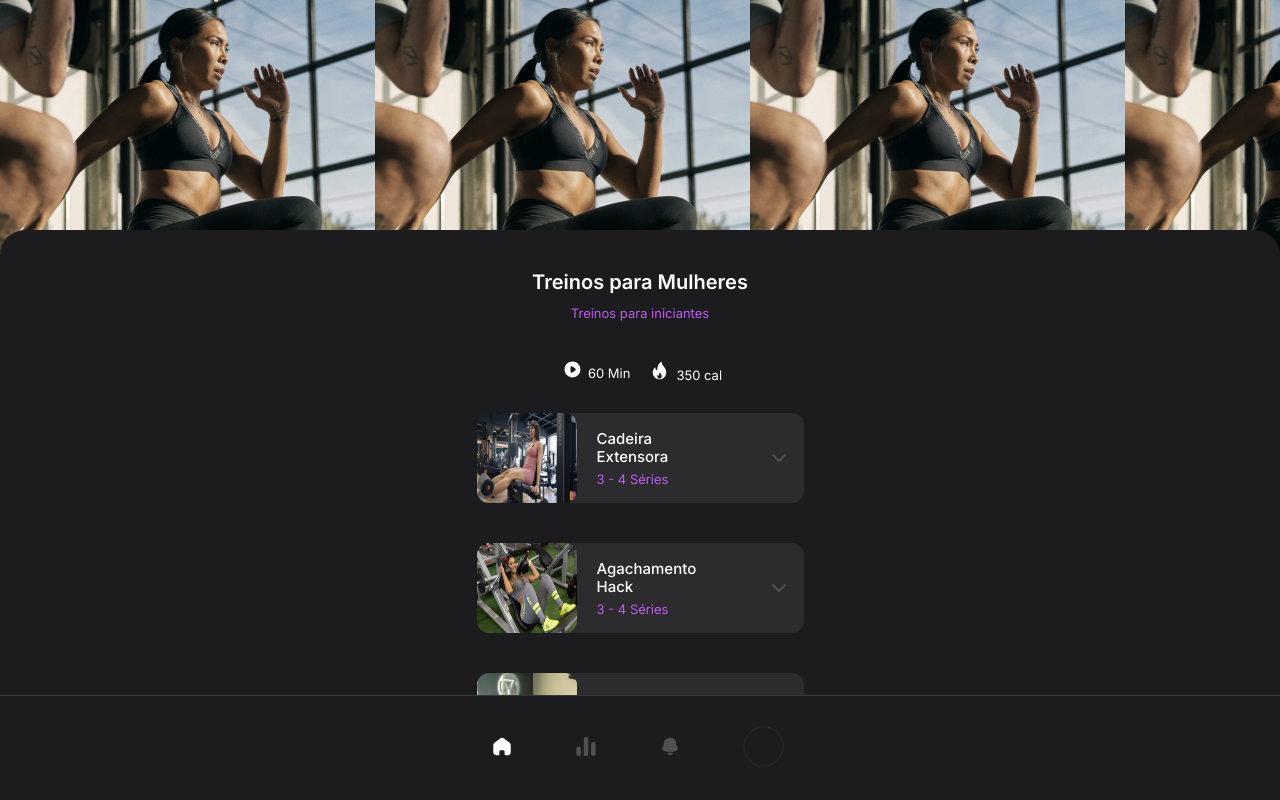
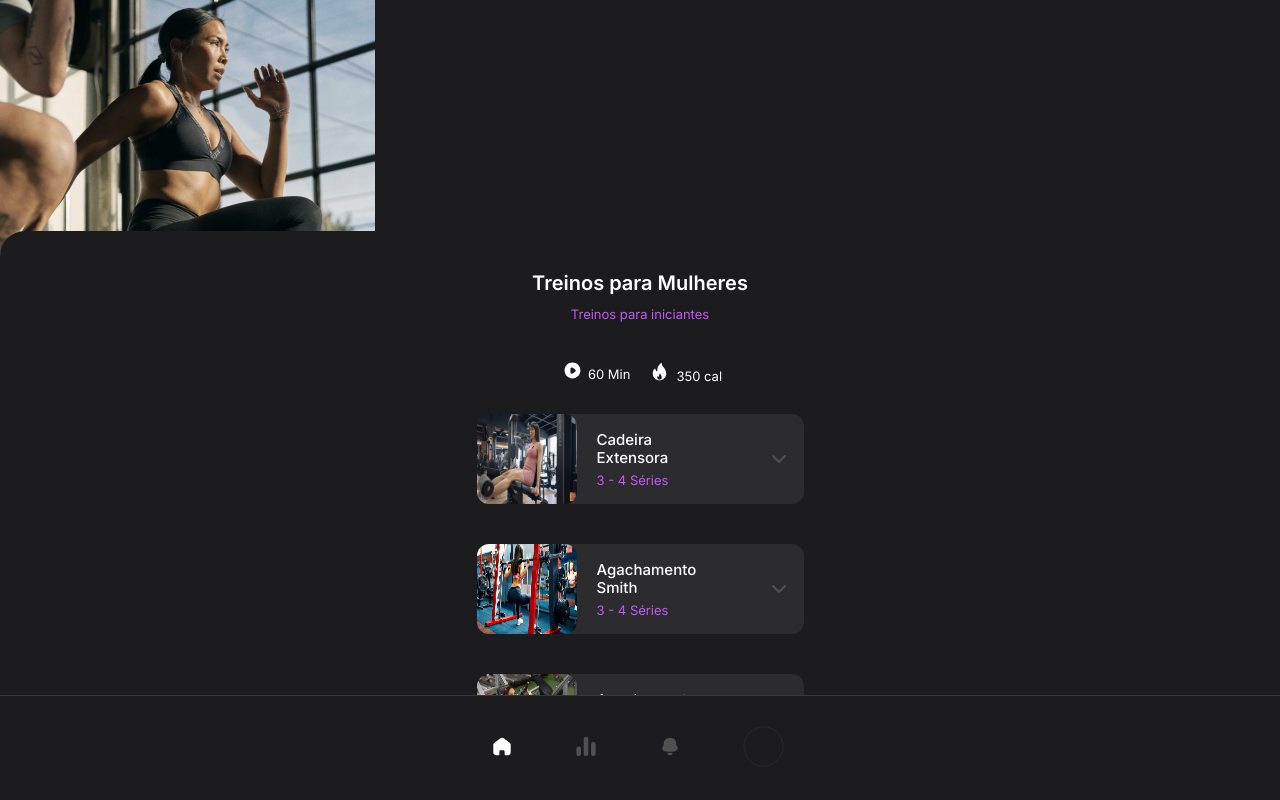
Before and after one commit to Gabrielk127/WorkoutApp, a plain HTML site: page index.html in a window 1280 px wide. Both pictures are taken after a click on the link 503 px from the left and 747 px from the top of the page. Shown: the top 800 px of the page. Drawn offline with Linux system fonts and the light colour scheme.

Commit message:
fix bugs1

```diff
--- a/index.html
+++ b/index.html
@@ -17,7 +17,7 @@
     <div class="page">
 
 
-        <div class="page1 hide">
+        <div class="page1">
 
 
             <header>
@@ -65,7 +65,7 @@
         </div>
 
 
-        <div class="page2">
+        <div class="page2  hide">
 
             <div class="page2-content">
                 <p>Treinos para Mulheres <span>Treinos para iniciantes</span></p>
@@ -84,6 +84,12 @@
                         <img id="down" src="./assets/Down.svg" alt="">
                     </div>
 
+                    <div class="agachamento-smith style">
+                        <img src="./assets/agachamento-smith.jpg" alt="">
+                        <p>Agachamento Smith <span>3 - 4 Séries</span></p>
+                        <img id="down" src="./assets/Down.svg" alt="">
+                    </div>
+
                     <div class="agachamento-hack style">
                         <img src="./assets/agachamento-hack.webp" alt="">
                         <p>Agachamento Hack <span>3 - 4 Séries</span></p>
@@ -98,7 +104,7 @@
 
                     <div class="cadeira-abdutora style">
                         <img src="./assets/cadeira-abdutora.webp" alt="">
-                        <p>Cadeira Abdutora <span>3</span></p>
+                        <p>Cadeira Abdutora <span>3 Séries</span></p>
                         <img id="down" src="./assets/Down.svg" alt="">
                     </div>
                 </div>
@@ -108,12 +114,14 @@
 
 
         <footer>
-            <a href="#Home"><img src="./assets/Home.svg" alt=""></a>
+            <a id="home" href="#Home"><img src="./assets/Home.svg" alt=""></a>
             <a href="#Insight"><img src="./assets/Insight.svg" alt=""></a>
             <a href="#notification"><img src="./assets/Notification.svg" alt=""></a>
             <a href="#Profile"><img src="./assets/profile.svg" alt=""></a>
         </footer>
 
     </div>
+
+    <script src="./script.js"></script>
 </body>
 </html>
--- /dev/null
+++ b/script.js
@@ -0,0 +1,10 @@
+const btHome = document.querySelector('#home')
+const page1 = document.querySelector('.page1')
+const page2 = document.querySelector('.page2')
+
+btHome.addEventListener('click', handleClick)
+
+function handleClick() {
+    page1.classList.toggle('hide')
+    page2.classList.toggle('hide')
+}
--- a/style.css
+++ b/style.css
@@ -25,6 +25,8 @@ body {
     background: var(--bg-body);
 
     font-family: var(--ff-project);
+
+    width: 100%;
 }
 
 .page {
@@ -269,6 +271,13 @@ footer img {
     left: 0;
     z-index: -1;
     background-image: url(./assets/page2-background.png);
+    background-repeat: no-repeat;
+
+
+}
+
+.info {
+    align-items: center;
 }
 
 .info ul {
```
Also changed, not shown: assets/agachamento-smith.jpg (added).
